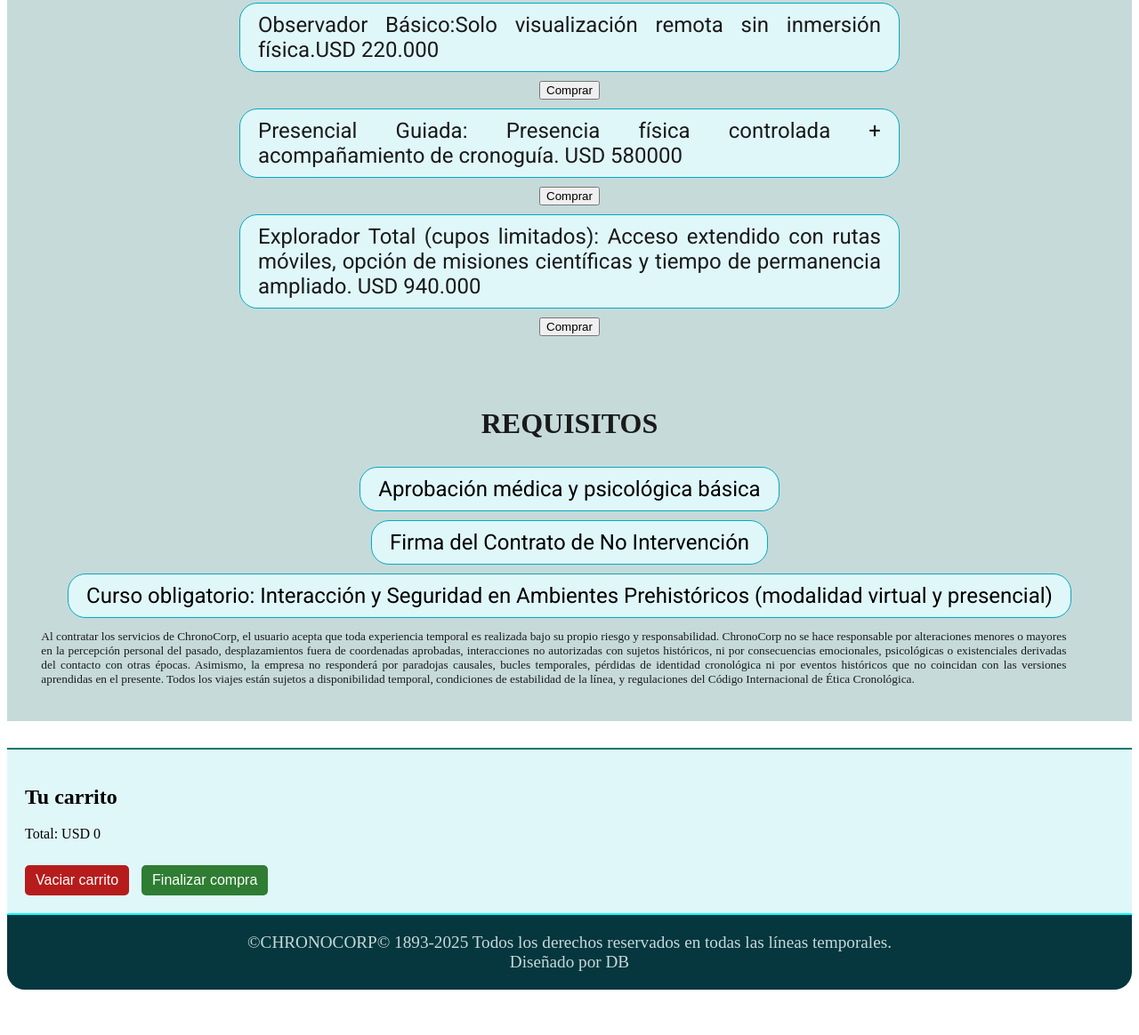
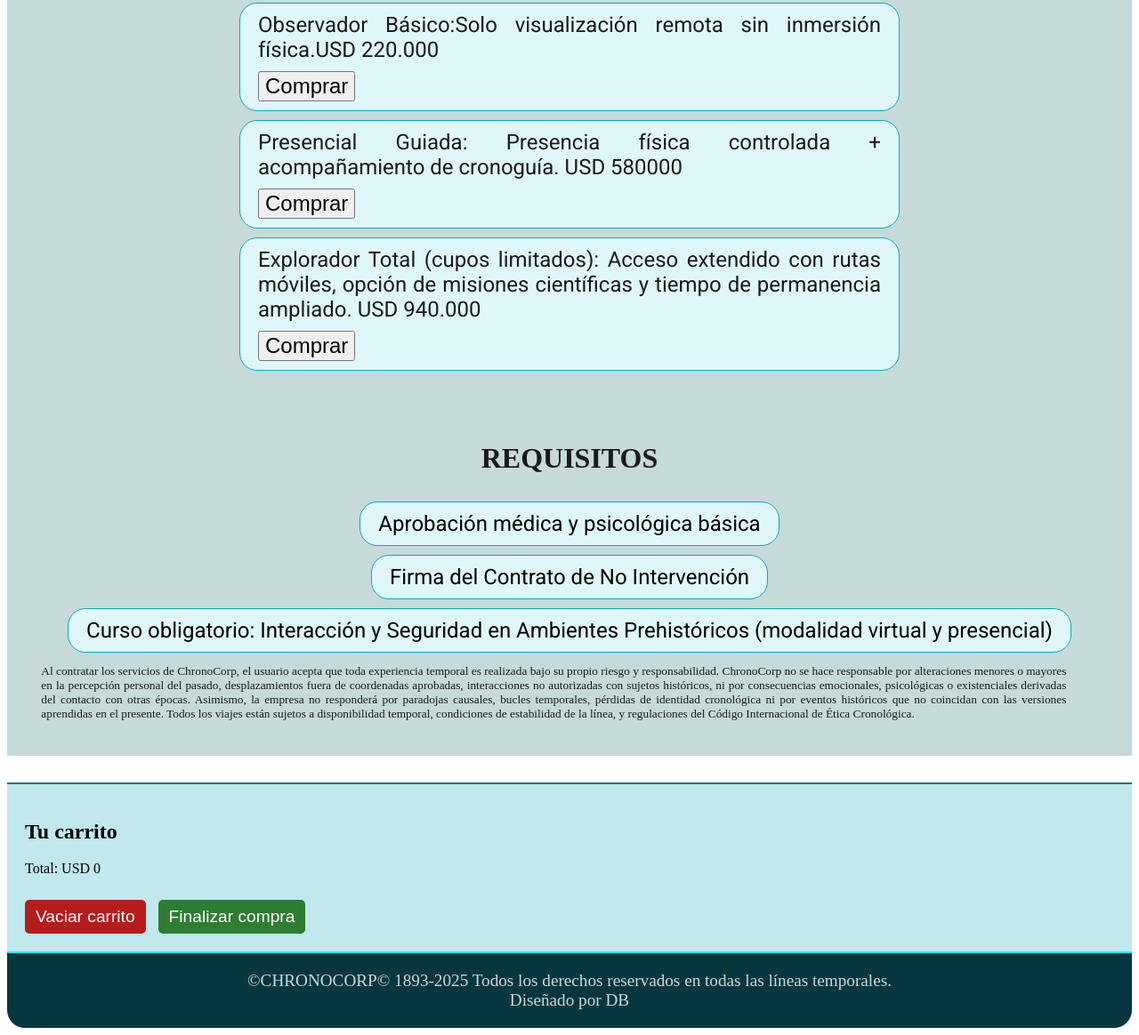
Before and after one commit to Adryanus/Chronocorp, a plain HTML site: page prehistoria.html in a window 1280 px wide. Shown: the part 1193-2357 px from the top of the page at 89% size. Before the commit the page ends 2314 px from the top, so only its background shows below. Drawn offline with Linux system fonts and the light colour scheme.

Commit message:
Styles changes: carrito

```diff
--- a/prehistoria.html
+++ b/prehistoria.html
@@ -58,13 +58,19 @@
         <p>Todos los paquetes incluyen traje cronoprotector, traducción neural básica y seguro de integridad
             temporal.</p>
         <ul class="lista_vertical">
-            <li>Observador Básico:Solo visualización remota sin inmersión física.USD 220.000 </li>
-            <button onclick="agregarAlCarrito('Observador Básico', 220000)">Comprar</button>
-            <li>Presencial Guiada: Presencia física controlada + acompañamiento de cronoguía. USD 580000</li>
-            <button onclick="agregarAlCarrito('Presencial Guiada', 580.000)">Comprar</button>
-            <li>Explorador Total (cupos limitados): Acceso extendido con rutas móviles, opción de misiones
-                científicas y tiempo de permanencia ampliado. USD 940.000</li>
-            <button onclick="agregarAlCarrito('Explorador Total', 940000)">Comprar</button>
+            <li>
+                Observador Básico:Solo visualización remota sin inmersión física.USD 220.000
+                <button type="button" onclick="agregarAlCarrito('Observador Básico', 220000)">Comprar</button>
+            </li>
+            <li>
+                Presencial Guiada: Presencia física controlada + acompañamiento de cronoguía. USD 580000
+                <button type="button" onclick="agregarAlCarrito('Presencial Guiada', 580000)">Comprar</button>
+            </li>
+            <li>
+                Explorador Total (cupos limitados): Acceso extendido con rutas móviles, opción de misiones
+                científicas y tiempo de permanencia ampliado. USD 940.000
+                <button type="button" onclick="agregarAlCarrito('Explorador Total', 940000)">Comprar</button>
+            </li>
         </ul>
     </section>
 
--- a/styles.css
+++ b/styles.css
@@ -301,6 +301,12 @@ form button:hover {
     width: 100%;
     max-width: 700px;
 }
+.precios li button {
+    font-size: 1em;
+    width: fit-content;
+    height: fit-content;
+    align-items: center;
+}
 
 .lista_horizontal {
     list-style: none;
@@ -371,10 +377,11 @@ form button:hover {
     text-align: center;
 }
 .carrito {
-    background-color: #e0f7fa;
+    background-color: #c0e8ed;
     padding: 20px;
     border-top: 2px solid #00796b;
     margin-top: 30px;
+
 }
 
 .carrito ul {
@@ -385,11 +392,13 @@ form button:hover {
 .carrito button {
     margin-top: 10px;
     margin-right: 10px;
+    width: fit-content;
     padding: 8px 12px;
     font-size: 1em;
     border: none;
     border-radius: 5px;
     cursor: pointer;
+    font-size: 1.2em;
 }
 
 .carrito button:first-of-type {
```
Also changed, not shown: edad-antigua.html (+13 -7 lines), edad-moderna.html (+13 -7 lines).
